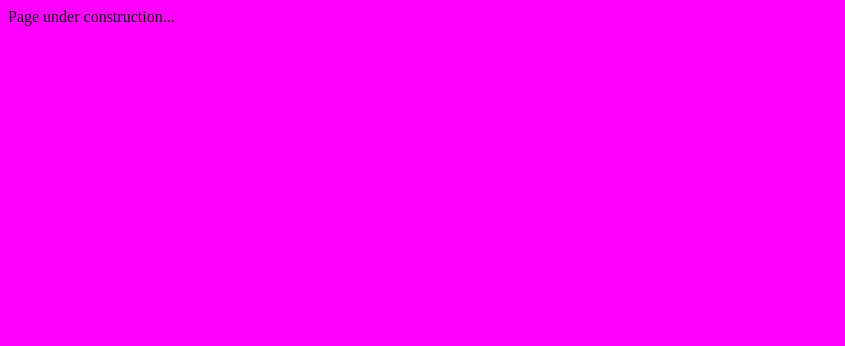
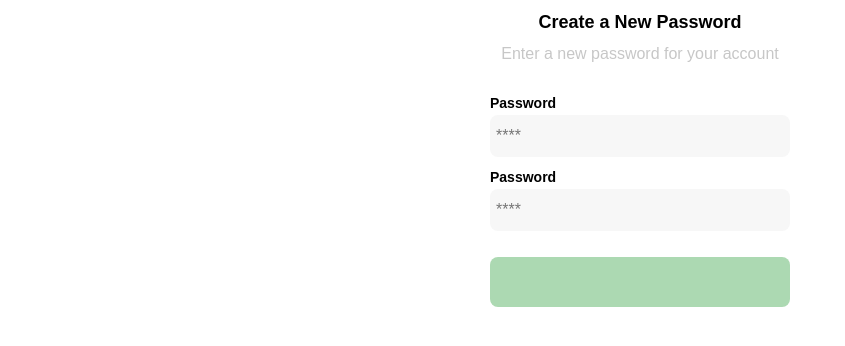
Before and after one commit to Yotis56/react-store, a React app: page / in a window 1280 px wide. Shown: the top 346 px of the page, without its empty margins (0-845 px from the left). Built offline with nearby package versions, Linux system fonts and the light colour scheme.

Commit message:
Login component added

```diff
--- a/src/components/App.jsx
+++ b/src/components/App.jsx
@@ -1,9 +1,13 @@
 import React from "react";
-import '../styles/global.scss'
+import { Layout } from "../containers/Layout";
+import { Login } from "../containers/Login";
+import '../styles/_global.scss'
 
 const App = () => {
     return (
-        <div>Page under construction...</div>
+        <Layout>
+            <Login />
+        </Layout>
     )
 }
 
--- /dev/null
+++ b/src/containers/Layout.jsx
@@ -0,0 +1,11 @@
+import React from "react";
+
+const Layout = ({children}) => {
+    return (
+        <div className="layout">
+            { children }
+        </div>
+    )
+}
+
+export { Layout }
--- /dev/null
+++ b/src/containers/Login.jsx
@@ -0,0 +1,23 @@
+import React from "react";
+import '../styles/login.scss'
+
+const Login = () => {
+    return (
+        <div className="login">
+            <div className="form-container">
+                <img src="" alt="logo" className="logo" />
+                <h1 className="title">Create a New Password</h1>
+                <p className="subtitle">Enter a new password for your account</p>
+                <form className="form">
+                    <label htmlFor="password" className="label">Password</label>
+                    <input type="password" id="password" placeholder="****" className="input input-password" />
+                    <label htmlFor="new-password" className="label">Password</label>
+                    <input type="password" id="new-password" placeholder="****" className="input input-password" />
+                    <input type="submit" value="" className="primary-button login-button" />
+                </form>
+            </div>
+        </div>
+    )
+}
+
+export { Login }
--- /dev/null
+++ b/src/styles/_global.scss
@@ -0,0 +1,14 @@
+$white: rgb(238, 225, 225);
+$blcak: rgb(10, 9, 9);
+$very-light-pink: #C7C7C7;
+$text-input-field: #f7f7f7;
+$hospital-green: #acd9b2;
+$sm: 14px;
+$md: 16px;
+$lg: 18px;
+
+body {
+    margin: 0;
+    box-sizing: border-box;
+    font-family: 'Quicksand', sans-serif;
+}
--- a/src/styles/global.scss
+++ /dev/null
@@ -1,7 +0,0 @@
-$base-color: #ff00ff;
-$color: rgba(black, 0.88);
-
-body {
-    background-color: $base-color;
-    color: $color;
-}
--- /dev/null
+++ b/src/styles/login.scss
@@ -0,0 +1,70 @@
+@import './_global.scss';
+
+.login {
+    width: 100%;
+    height: 100%;
+    display: grid;
+    place-items: center;
+}
+.form-container {
+    display: grid;
+    grid-template-rows: auto 1fr auto;
+    width: 300px;
+}
+.logo {
+    width: 150px;
+    margin-bottom: 48px;
+    justify-self: center;
+    display: none;
+}
+.title {
+    font-size: $lg;
+    margin-bottom: 12px;
+    text-align: center;
+}
+.subtitle {
+    color: $very-light-pink;
+    font-size: $md;
+    font-weight: 300;
+    margin-top: 0;
+    margin-bottom: 32px;
+    text-align: center;
+}
+.form {
+    display: flex;
+    flex-direction: column;
+}
+.label {
+    font-size: $sm;
+    font-weight: bold;
+    margin-bottom: 4px;
+}
+.input {
+    background-color: $text-input-field;
+    border: none;
+    border-radius: 8px;
+    height: 30px;
+    font-size: $md;
+    padding: 6px;
+    margin-bottom: 12px;
+}
+.primary-button {
+    background-color: $hospital-green;
+    border-radius: 8px;
+    border: none;
+    color: $white;
+    width: 100%;
+    cursor: pointer;
+    font-size: $md;
+    font-weight: bold;
+    height: 50px;
+}
+.login-button {
+    margin-top: 14px;
+    margin-bottom: 30px;
+}
+@media (max-width: 640px){
+    .logo {
+        display: block;
+    }
+}
```
